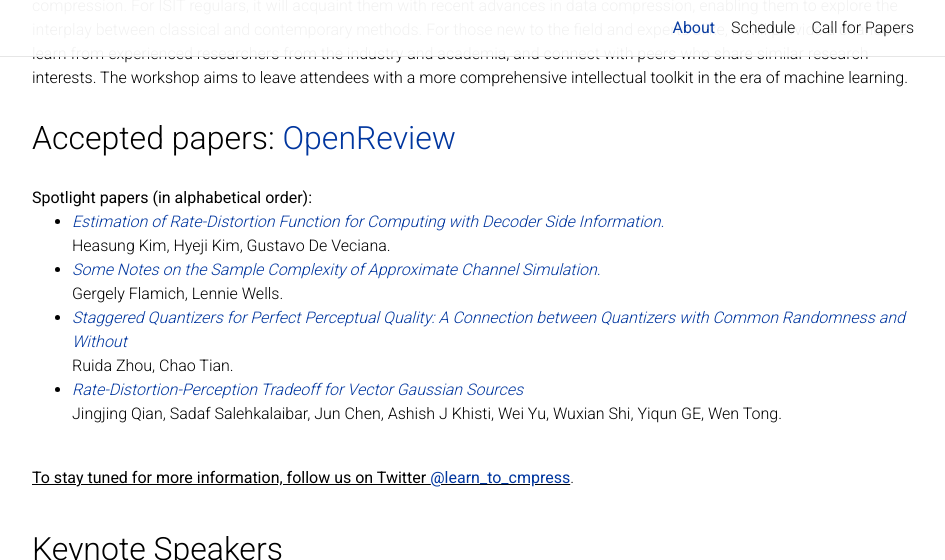
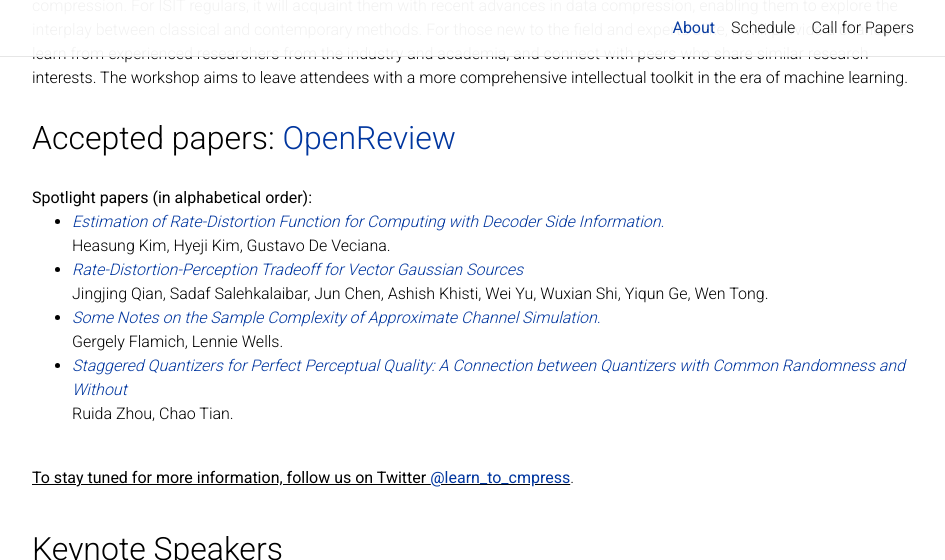
Before and after one commit to learn-to-compress-workshop-isit/learn-to-compress-workshop-isit.github.io, a Jekyll site: the page built from _pages/about.md, in a window 1280 px wide and 900 px high, scrolled down 398 px, cut to the strip 0-560 px from the top of the window. Shown: the whole strip, without its empty margins (163-1108 px from the left). Built offline with Jekyll 4.4.1, drawn with Linux system fonts in a browser that asks for light colours; comment, search, counter and statistics services are not loaded; a style sheet for code colours, icons or effects is not loaded.

Commit message:
fix alphabetical order

```diff
--- a/_layouts/workshop.html
+++ b/_layouts/workshop.html
@@ -44,14 +44,16 @@ layout: default
     <li> <a href="https://openreview.net/forum?id=xDa9Dxoww0"><i>Estimation of Rate-Distortion Function for Computing with Decoder Side Information.</i></a>
     <br> Heasung Kim, Hyeji Kim, Gustavo De Veciana. </li>
 
+    <li> <a href="https://openreview.net/forum?id=NP2eeHpVJO"><i>Rate-Distortion-Perception Tradeoff for Vector Gaussian Sources</i></a>
+    <br> Jingjing Qian, Sadaf Salehkalaibar, Jun Chen, Ashish Khisti, Wei Yu, Wuxian Shi, Yiqun Ge, Wen Tong. </li>
+
     <li> <a href="https://openreview.net/forum?id=Hq07uannyG"><i>Some Notes on the Sample Complexity of Approximate Channel Simulation.</i></a>
     <br> Gergely Flamich, Lennie Wells. </li>
 
     <li> <a href="https://openreview.net/forum?id=keX3SC5cOt"><i>Staggered Quantizers for Perfect Perceptual Quality: A Connection between Quantizers with Common Randomness and Without</i></a>
     <br> Ruida Zhou, Chao Tian. </li>
 
-    <li> <a href="https://openreview.net/forum?id=NP2eeHpVJO"><i>Rate-Distortion-Perception Tradeoff for Vector Gaussian Sources</i></a>
-    <br> Jingjing Qian, Sadaf Salehkalaibar, Jun Chen, Ashish J Khisti, Wei Yu, Wuxian Shi, Yiqun GE, Wen Tong. </li>
+
 
     </ul>
 
```
Also changed, not shown: 2 other files.
